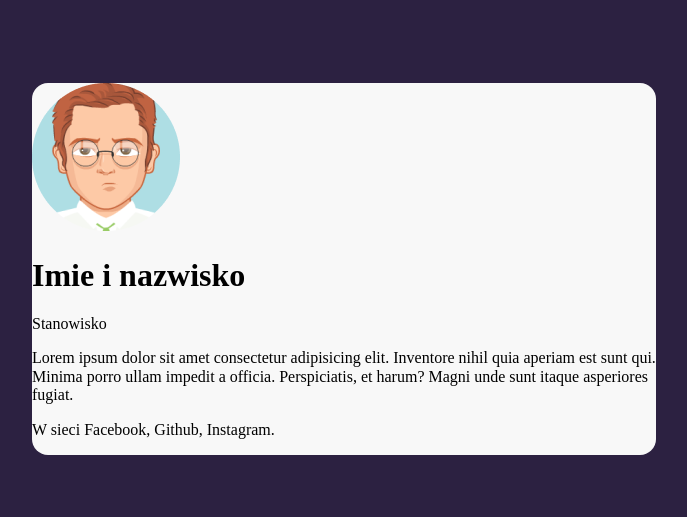
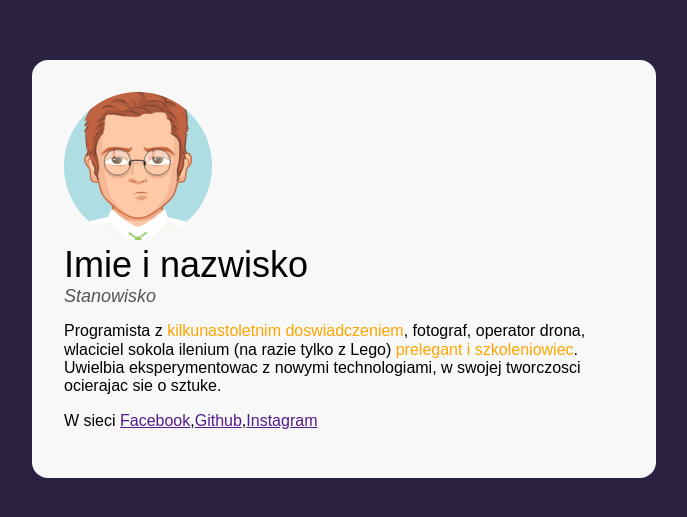
Before and after one commit to swrkm/business-card, a plain HTML site: page index.html in a window 1280 px wide. Shown: the part 131-648 px from the top of the page, without its empty margins (296-983 px from the left). Drawn offline with Linux system fonts and the light colour scheme.

Commit message:
changes to business-card

```diff
--- a/index.html
+++ b/index.html
@@ -1,27 +1,29 @@
 <!DOCTYPE html>
 <html lang="pl">
   <head>
-    <meta charset="UTF-8">
-    <meta http-equiv="X-UA-Compatible" content="IE=edge">
-    <meta name="viewport" content="width=device-width, initial-scale=1.0">
+    <meta charset="UTF-8" />
+    <meta http-equiv="X-UA-Compatible" content="IE=edge" />
+    <meta name="viewport" content="width=device-width, initial-scale=1.0" />
     <title>Wizytowka</title>
     <link href="normalize.css" rel="stylesheet" type="text/css" />
     <link href="style.css" rel="stylesheet" type="text/css" />
   </head>
   <body>
     <main class="main">
-    <article>
-        <img src="avatar.png" alt="zdjecie Imi i nazwisko">
-        <header>
-            <h1>Imie i nazwisko</h1>
-            <p>Stanowisko</p>
+      <article class="person">
+        <img
+          class="person__picture"
+          src="avatar.png"
+          alt="zdjecie Imi i nazwisko"
+        />
+        <header class="person__info">
+          <h1 class="person__name">Imie i nazwisko</h1>
+          <p class="person__position">Stanowisko</p>
         </header>
-        <p>
-            Lorem ipsum dolor sit amet consectetur adipisicing elit. Inventore nihil quia aperiam est sunt qui. Minima porro ullam impedit a officia. Perspiciatis, et harum? Magni unde sunt itaque asperiores fugiat.
+        <p class="person__description">
+          Programista z <strong class="special">kilkunastoletnim doswiadczeniem</strong>, fotograf, operator drona, wlaciciel sokola ilenium (na razie tylko z Lego)<strong class="special"> prelegant i szkoleniowiec</strong>. Uwielbia eksperymentowac z nowymi technologiami, w swojej tworczosci ocierajac sie o sztuke.
         </p>
-        <p>
-            W sieci Facebook, Github, Instagram.
-        </p>
+        <p class="person__description">W sieci <a class="person__link"  href="">Facebook</a>,<a class="person__link" href="">Github</a>,<a class="person__link"href="">Instagram</a></p>
       </article>
     </main>
   </body>
--- a/style.css
+++ b/style.css
@@ -1,14 +1,52 @@
+html {
+  box-sizing: border-box;
+}
+
+*,
+*:before,
+*::after {
+  box-sizing: inherit;
+}
+
 body {
-    background: #2C2141;
+  background: #2c2141;
   display: flex;
   align-items: center;
   justify-content: center;
   min-height: 100vh;
+  font-family: Arial, Helvetica, sans-serif;
 }
 
 .main {
-    background: #F8F8F8;
+  background: #f8f8f8;
   border-radius: 16px;
   width: 624px;
   margin: 16px;
+  padding: 32px;
 }
+
+.person {
+
+}
+
+.person__discription {
+    font-style: 16px;
+    line-height: 22px;
+}
+.person__name {
+font-size: 36px;
+margin: 0;
+font-weight: normal;
+}
+
+.person__position {
+    font-size: 18px;
+    color: #545454;
+    margin: 0;
+    font-style: italic;
+}
+
+.special {
+    color: orange;
+    font-weight: normal;
+}
```
Also changed, not shown: normalize.css. Lines whose indentation alone changed are shown as unchanged.
